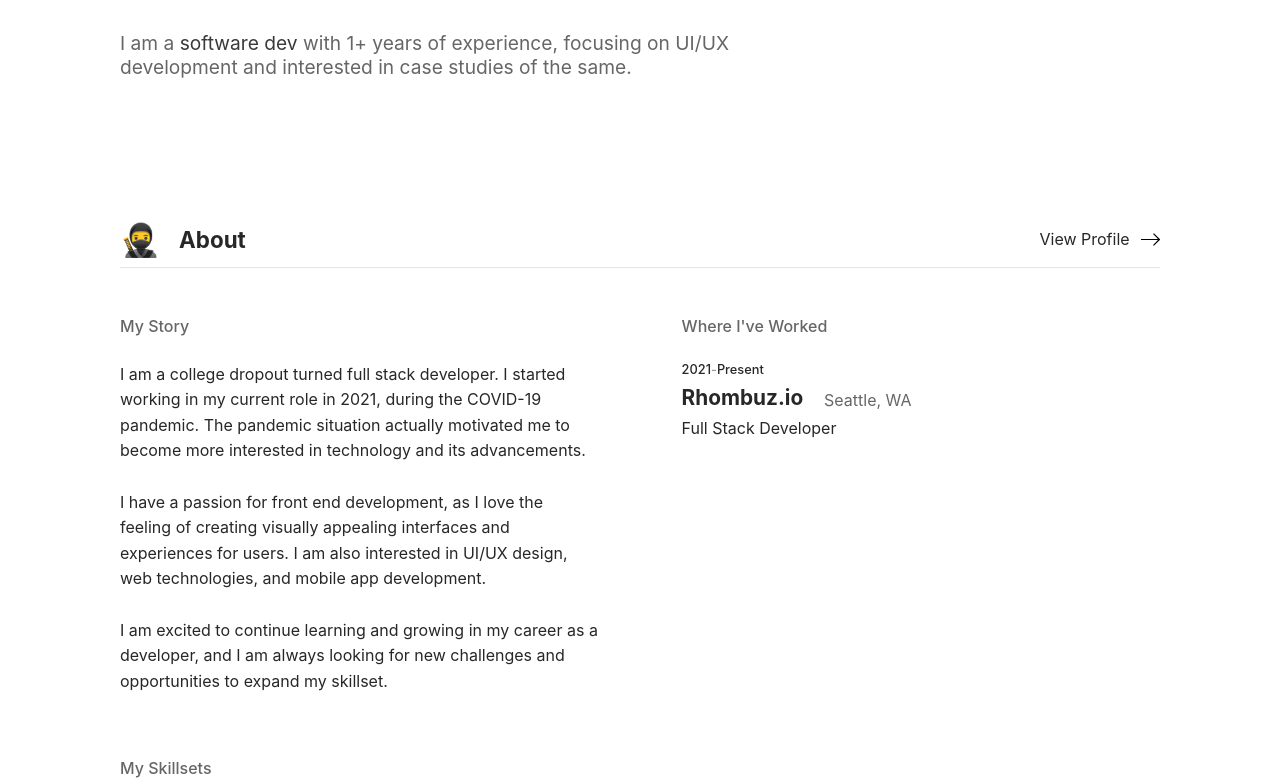
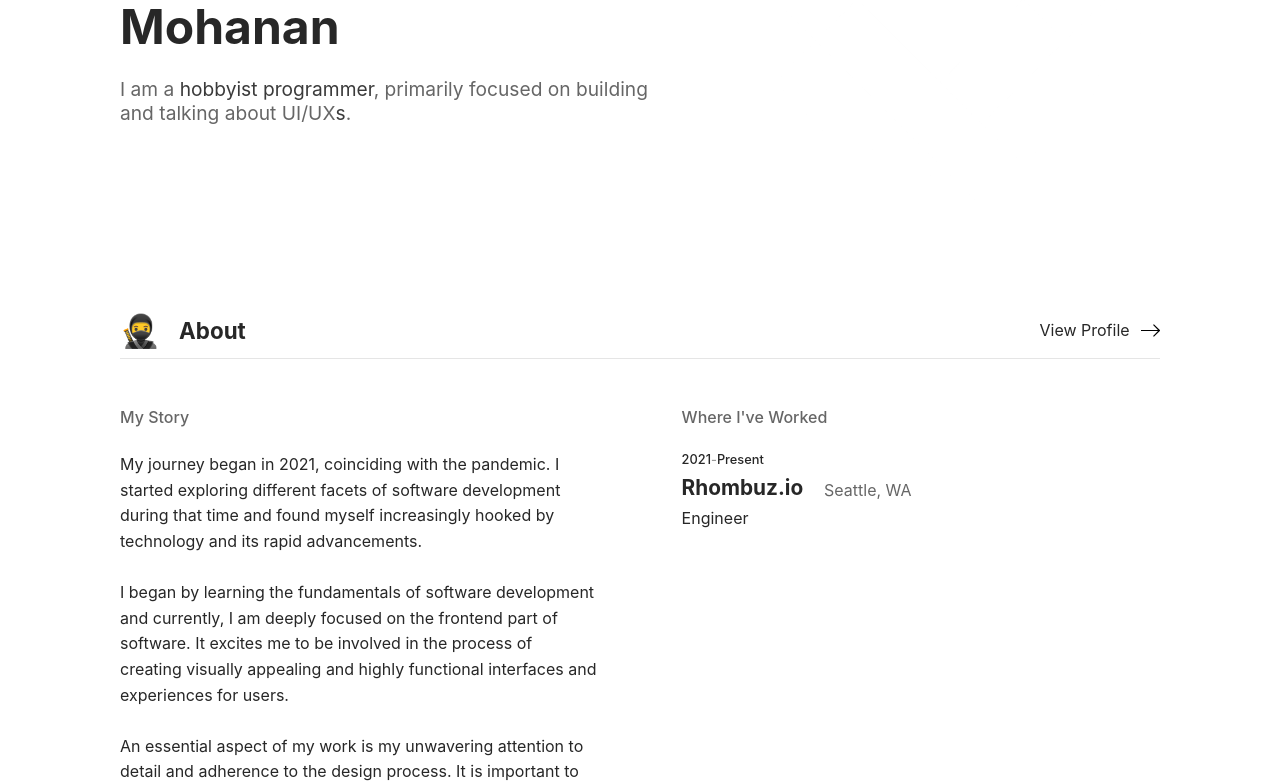
Before and after one commit to vishnumohanan404/myportfolio, a React (Create React App) app: page / in a window 1280 px wide. Shown: the part 399-1182 px from the top of the page. Built offline with nearby package versions, Linux system fonts and the light colour scheme.

Commit message:
text updates

```diff
--- a/src/components/AboutSection/index.js
+++ b/src/components/AboutSection/index.js
@@ -15,7 +15,7 @@ const AboutSection = () => {
       endYear: "Present",
       organization: "Rhombuz.io",
       location: "Seattle, WA",
-      position: "Full Stack Developer",
+      position: "Engineer",
     },
   ];
   const skills = [
@@ -49,21 +49,26 @@ const AboutSection = () => {
           <div className="title">My Story</div>
           <div className="content">
             <p>
-              I am a college dropout turned full stack developer. I started
-              working in my current role in 2021, during the COVID-19 pandemic.
-              The pandemic situation actually motivated me to become more
-              interested in technology and its advancements.
+              My journey began in 2021, coinciding with the pandemic. I started
+              exploring different facets of software development during that
+              time and found myself increasingly hooked by technology and its
+              rapid advancements.
             </p>
             <p>
-              I have a passion for front end development, as I love the feeling
-              of creating visually appealing interfaces and experiences for
-              users. I am also interested in UI/UX design, web technologies, and
-              mobile app development.
+              I began by learning the fundamentals of software development and
+              currently, I am deeply focused on the frontend part of software.
+              It excites me to be involved in the process of creating visually
+              appealing and highly functional interfaces and experiences for
+              users.
+            </p>
+            <p>
+              An essential aspect of my work is my unwavering attention to
+              detail and adherence to the design process. It is important to me.
             </p>
             <p>
               I am excited to continue learning and growing in my career as a
               developer, and I am always looking for new challenges and
-              opportunities to expand my skillset.
+              opportunities to expand my skill set.
             </p>
           </div>
         </div>
--- a/src/components/Hero/index.js
+++ b/src/components/Hero/index.js
@@ -8,8 +8,8 @@ const Hero = () => {
         <div className="section-icon">👋</div>
         <div className="section-title">Hello, I am Vishnu Mohanan</div>
         <div className="section-desc">
-          I am a <span>software dev</span> with 1+ years of experience, focusing on
-          UI/UX development and interested in case studies of the same.
+          I am a <span>hobbyist programmer</span>, primarily focused on building
+          and talking about UI/UX<span>s</span>.
         </div>
       </div>
       <div className="hero-section right">
```
